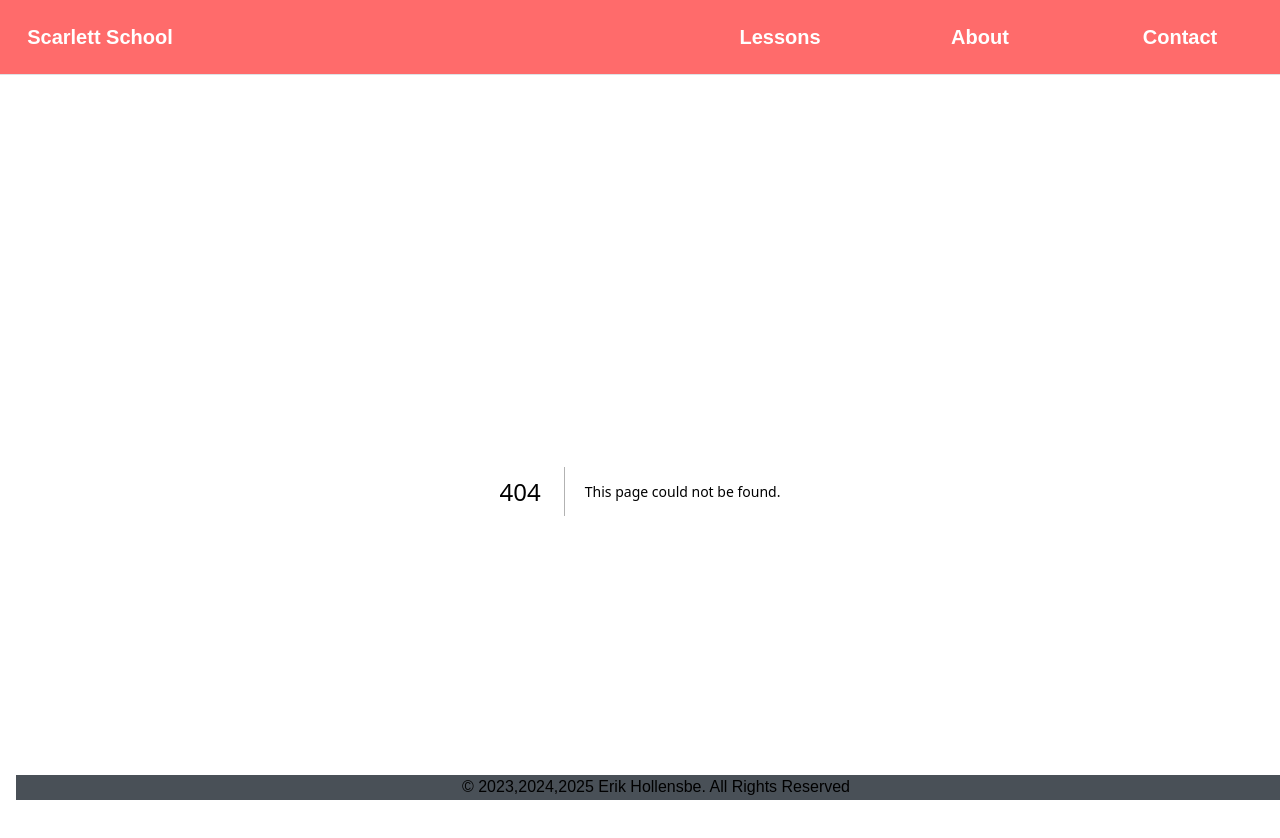
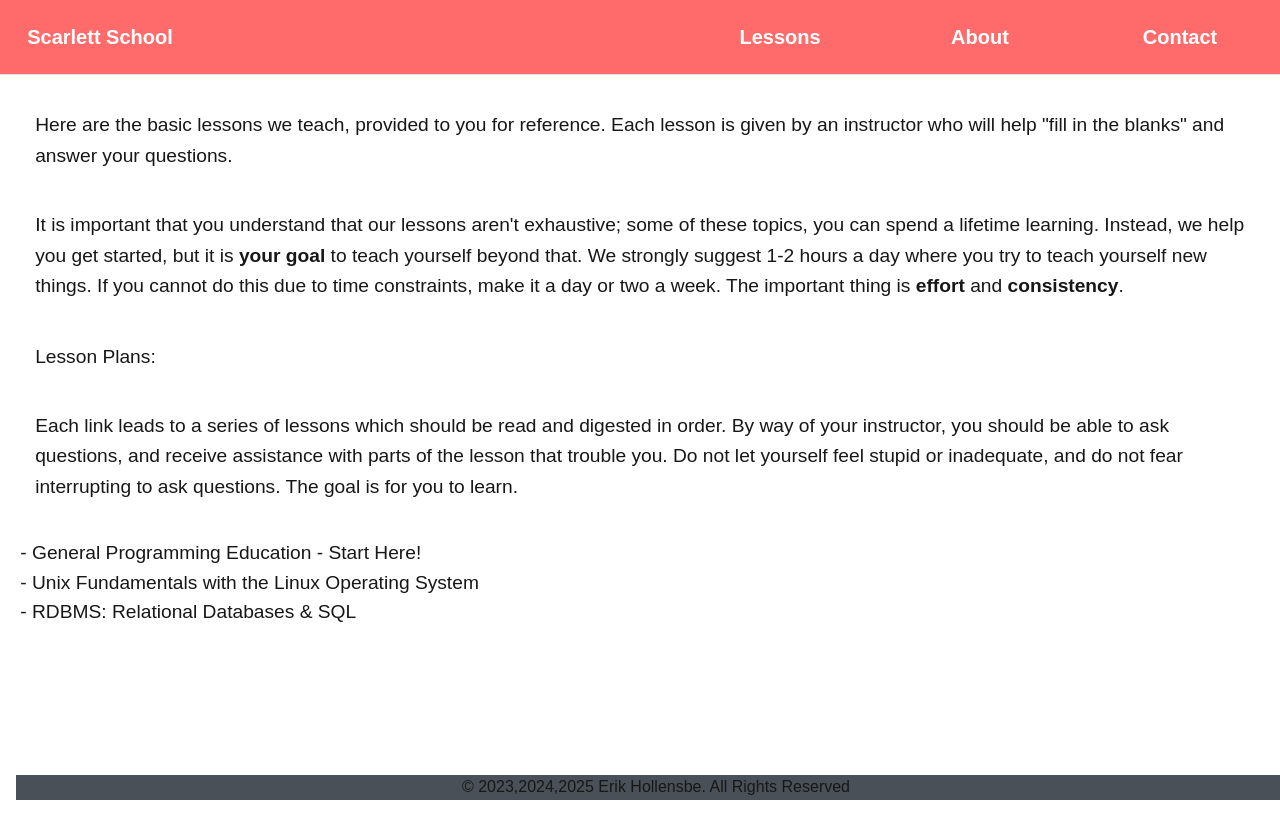
Before and after one commit to erikh/scarlett-school.nextjs, a Next.js app: page /lessons in a window 1280 px wide. Before the commit this address had no page. Shown: the top 838 px of the page. After the commit the page ends 800 px from the top, so only its background shows below. Built offline with nearby package versions, Linux system fonts and the light colour scheme; a web font is replaced by a local one.

Commit message:
more pages
Signed-off-by: Erik Hollensbe <git@hollensbe.org>

```diff
--- a/src/app/about/page.js
+++ b/src/app/about/page.js
@@ -10,7 +10,9 @@
   );
   return (
     <Text size="lg">
-      <ReactMarkdown remarkPlugins={[[remarkGfm]]}>{contents}</ReactMarkdown>
+      <div className="markdown">
+        <ReactMarkdown remarkPlugins={[[remarkGfm]]}>{contents}</ReactMarkdown>
+      </div>
     </Text>
   );
 }
--- /dev/null
+++ b/src/app/contact/page.js
@@ -0,0 +1,3 @@
+export default function Contact() {
+  return <p>Contact Page!</p>;
+}
--- a/src/app/globals.css
+++ b/src/app/globals.css
@@ -29,8 +29,17 @@
   font-size: 1.2em;
 }
 
+.markdown li {
+  font-size: 1em;
+}
+
+ul {
+  padding: 1em;
+}
+
 li {
   list-style-type: "- ";
+  font-size: 1.2em;
 }
 
 h1 {
--- /dev/null
+++ b/src/app/lessons/page.js
@@ -0,0 +1,50 @@
+import { Text } from "@mantine/core";
+import Link from "next/link";
+
+export default function Lessons() {
+  return (
+    <div>
+      <Text size="lg" className="maintext">
+        Here are the basic lessons we teach, provided to you for reference. Each
+        lesson is given by an instructor who will help "fill in the blanks" and
+        answer your questions.
+      </Text>
+      <Text size="lg" className="maintext">
+        It is important that you understand that our lessons aren't exhaustive;
+        some of these topics, you can spend a lifetime learning. Instead, we
+        help you get started, but it is <b>your goal</b> to teach yourself
+        beyond that. We strongly suggest 1-2 hours a day where you try to teach
+        yourself new things. If you cannot do this due to time constraints, make
+        it a day or two a week. The important thing is <b>effort</b> and{" "}
+        <b>consistency</b>.
+      </Text>
+      <Text size="xl" className="maintext">
+        Lesson Plans:
+      </Text>
+      <Text size="lg" className="maintext">
+        Each link leads to a series of lessons which should be read and digested
+        in order. By way of your instructor, you should be able to ask
+        questions, and receive assistance with parts of the lesson that trouble
+        you. Do not let yourself feel stupid or inadequate, and do not fear
+        interrupting to ask questions. The goal is for you to learn.
+      </Text>
+      <ul>
+        <li>
+          <Link href="/lessons/general-programming">
+            General Programming Education - Start Here!
+          </Link>
+        </li>
+        <li>
+          <Link href="/lessons/unix">
+            Unix Fundamentals with the Linux Operating System
+          </Link>
+        </li>
+        <li>
+          <Link href="/lessons/rdbms">
+            RDBMS: Relational Databases &amp; SQL
+          </Link>
+        </li>
+      </ul>
+    </div>
+  );
+}
--- a/src/components/navbar/index.js
+++ b/src/components/navbar/index.js
@@ -41,7 +41,7 @@
               borderRadius: 0,
             }}
             component={Link}
-            href="#"
+            href="/lessons"
           >
             Lessons
           </Button>
@@ -67,7 +67,7 @@
               borderRadius: 0,
             }}
             component={Link}
-            href="#"
+            href="/contact"
           >
             Contact
           </Button>
```
